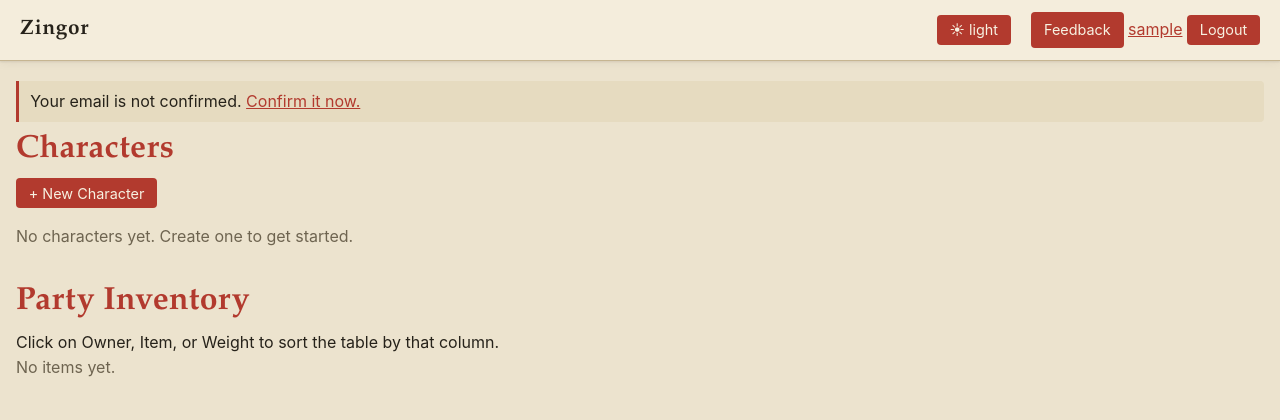
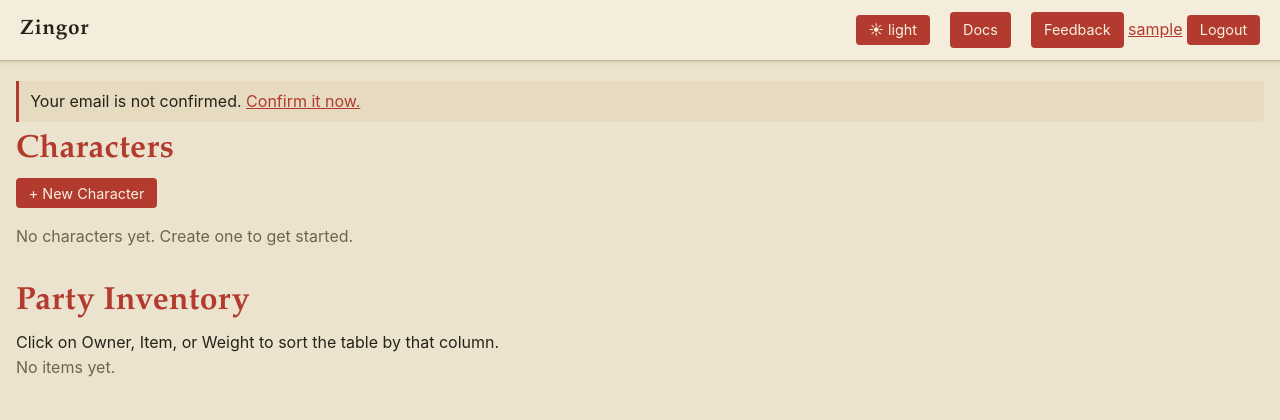
Before and after one commit to maxwelljoslyn/zingor, a Django app: page / in a window 1280 px wide. Shown: the top 420 px of the page. Run offline with Django 5.2, Linux system fonts and the light colour scheme; the visitor is signed in with stand-in values (Sample User, id 1); data comes from the database, SQL or seed files in the repository; data that the repository does not hold is empty; parts of the project's set-up code (start-up, migrations or seed data) failed here and were passed over.

Commit message:
add documentation link to navbar
Refs #92

```diff
--- a/characters/templates/characters/base.html
+++ b/characters/templates/characters/base.html
@@ -136,6 +136,7 @@
         <span class="theme-icon theme-icon-light"><span aria-hidden="true">☀</span> light</span>
         <span class="theme-icon theme-icon-dark"><span aria-hidden="true">☾</span> dark</span>
       </button>
+      <a class="btn" href="https://zingor.readthedocs.io">Docs</a>
       {% if user.is_authenticated %}
         <a class="btn" href="{% url 'characters:feedback' %}">Feedback</a>
         <a href="{% url 'characters:user_profile' user.username %}">{{ user|display_name }}</a>
```
